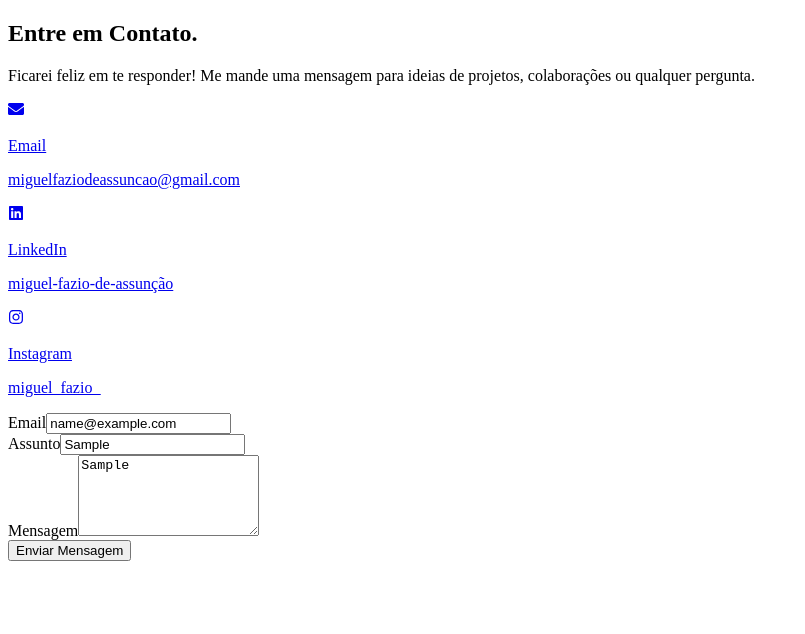
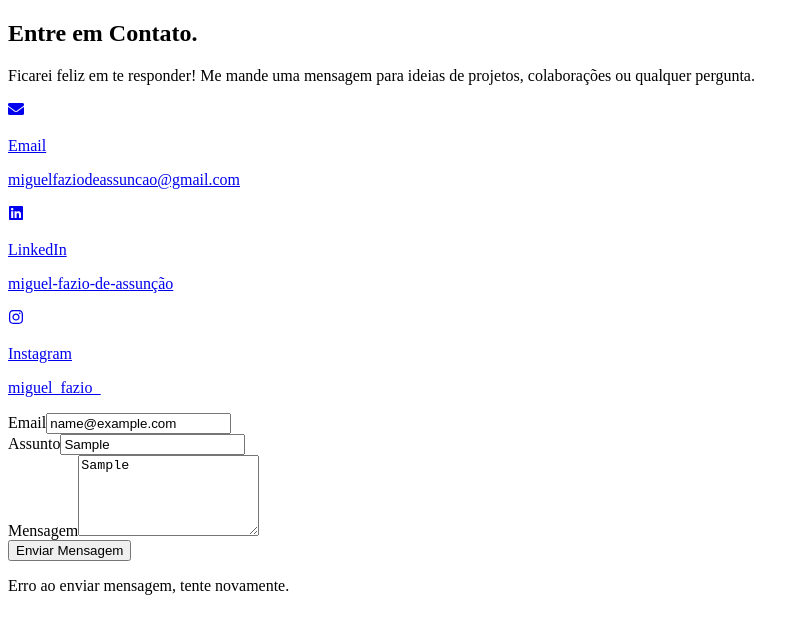
Before and after one commit to MiguelFazioAssuncao/portfolio, a Next.js app: page /Contact in a window 1280 px wide. Both pictures are taken after typing "name@example.com", "Sample", "Sample" into the empty fields and a click on the button "Enviar Mensagem". Shown: the top 634 px of the page, without its empty margins (0-805 px from the left). Built offline with nearby package versions, Linux system fonts and the light colour scheme; no server answers.

Commit message:
corrigindo erros de verificação dos inputs

```diff
--- a/src/pages/Contact.tsx
+++ b/src/pages/Contact.tsx
@@ -3,7 +3,7 @@
 import { Variants } from "framer-motion";
 import { useState } from "react";
 import { motion } from "framer-motion";
-import { FaEnvelope, FaInstagram, FaLinkedin} from "react-icons/fa";
+import { FaEnvelope, FaInstagram, FaLinkedin } from "react-icons/fa";
 
 const fadeInUp: Variants = {
   hidden: { opacity: 0, y: 40 },
@@ -21,6 +21,7 @@ const fadeInUp: Variants = {
 const Contact = () => {
   const [formData, setFormData] = useState({ email: "", subject: "", message: "" });
   const [loading, setLoading] = useState(false);
+  const [feedbackMessage, setFeedbackMessage] = useState<string | null>(null);
 
   const handleChange = (e: React.ChangeEvent<HTMLInputElement | HTMLTextAreaElement>) => {
     setFormData((prev) => ({ ...prev, [e.target.id]: e.target.value }));
@@ -28,7 +29,20 @@ const Contact = () => {
 
   const handleSubmit = async (e: React.FormEvent) => {
     e.preventDefault();
+
+    if (!formData.email.trim() || !formData.subject.trim() || !formData.message.trim()) {
+      setFeedbackMessage("Por favor, preencha todos os campos.");
+      return;
+    }
+
+    const emailRegex = /^[^\s@]+@[^\s@]+\.[^\s@]+$/;
+    if (!emailRegex.test(formData.email)) {
+      setFeedbackMessage("Por favor, insira um email válido.");
+      return;
+    }
+
     setLoading(true);
+    setFeedbackMessage(null);
 
     const formUrl = "https://getform.io/f/ayvyoyyb";
 
@@ -44,13 +58,13 @@ const Contact = () => {
       });
 
       if (response.ok) {
-        alert("Mensagem enviada com sucesso!");
+        setFeedbackMessage("Mensagem enviada com sucesso!");
         setFormData({ email: "", subject: "", message: "" });
       } else {
-        alert("Erro ao enviar mensagem, tente novamente.");
+        setFeedbackMessage("Erro ao enviar mensagem, tente novamente.");
       }
     } catch (error) {
-      alert("Erro ao enviar mensagem, tente novamente.");
+      setFeedbackMessage("Erro ao enviar mensagem, tente novamente.");
     } finally {
       setLoading(false);
     }
@@ -78,12 +92,9 @@ const Contact = () => {
           >
             Entre em Contato<span className="text-[#6366f1]">.</span>
           </motion.h2>
-          <motion.p
-            className="text-gray-400 leading-relaxed"
-            variants={fadeInUp}
-            custom={1}
-          >
-            Ficarei feliz em te responder! Me mande uma mensagem para ideias de projetos, colaborações ou qualquer pergunta.
+          <motion.p className="text-gray-400 leading-relaxed" variants={fadeInUp} custom={1}>
+            Ficarei feliz em te responder! Me mande uma mensagem para ideias de projetos, colaborações
+            ou qualquer pergunta.
           </motion.p>
 
           <div className="space-y-4">
@@ -148,6 +159,18 @@ const Contact = () => {
           >
             {loading ? "Enviando..." : "Enviar Mensagem"}
           </motion.button>
+
+          {feedbackMessage && (
+            <motion.p
+              initial={{ opacity: 0 }}
+              animate={{ opacity: 1 }}
+              className={`mt-2 text-sm ${
+                feedbackMessage.includes("sucesso") ? "text-green-400" : "text-red-400"
+              }`}
+            >
+              {feedbackMessage}
+            </motion.p>
+          )}
         </motion.form>
       </motion.div>
     </motion.section>
@@ -200,12 +223,10 @@ const InputField = ({
   value: string;
   onChange: (e: React.ChangeEvent<HTMLInputElement>) => void;
 }) => (
-  <motion.div
-    className="flex flex-col gap-2"
-    whileHover={{ scale: 1.01 }}
-    transition={{ duration: 0.3 }}
-  >
-    <label htmlFor={id} className="text-sm text-gray-300">{label}</label>
+  <motion.div className="flex flex-col gap-2" whileHover={{ scale: 1.01 }} transition={{ duration: 0.3 }}>
+    <label htmlFor={id} className="text-sm text-gray-300">
+      {label}
+    </label>
     <input
       type="text"
       id={id}
@@ -230,12 +251,10 @@ const TextAreaField = ({
   value: string;
   onChange: (e: React.ChangeEvent<HTMLTextAreaElement>) => void;
 }) => (
-  <motion.div
-    className="flex flex-col gap-2"
-    whileHover={{ scale: 1.01 }}
-    transition={{ duration: 0.3 }}
-  >
-    <label htmlFor={id} className="text-sm text-gray-300">{label}</label>
+  <motion.div className="flex flex-col gap-2" whileHover={{ scale: 1.01 }} transition={{ duration: 0.3 }}>
+    <label htmlFor={id} className="text-sm text-gray-300">
+      {label}
+    </label>
     <textarea
       id={id}
       rows={5}
```
